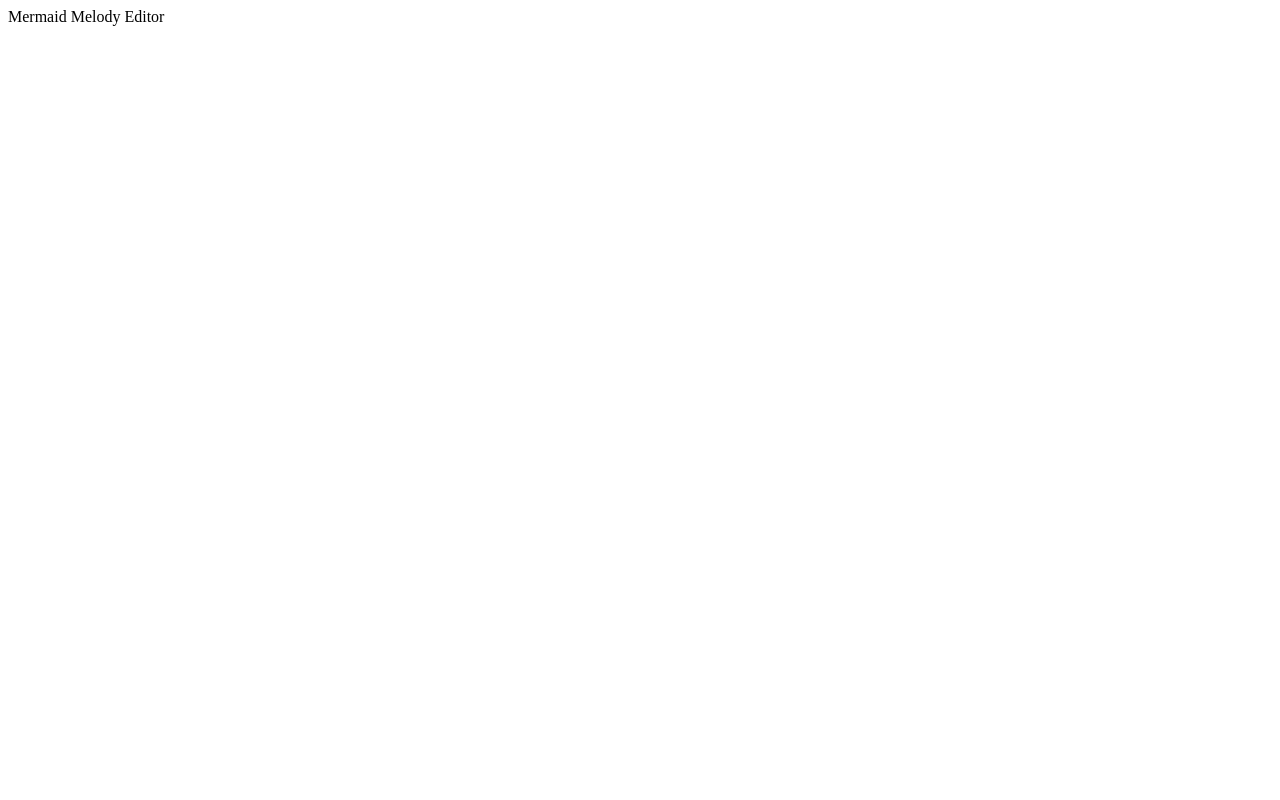
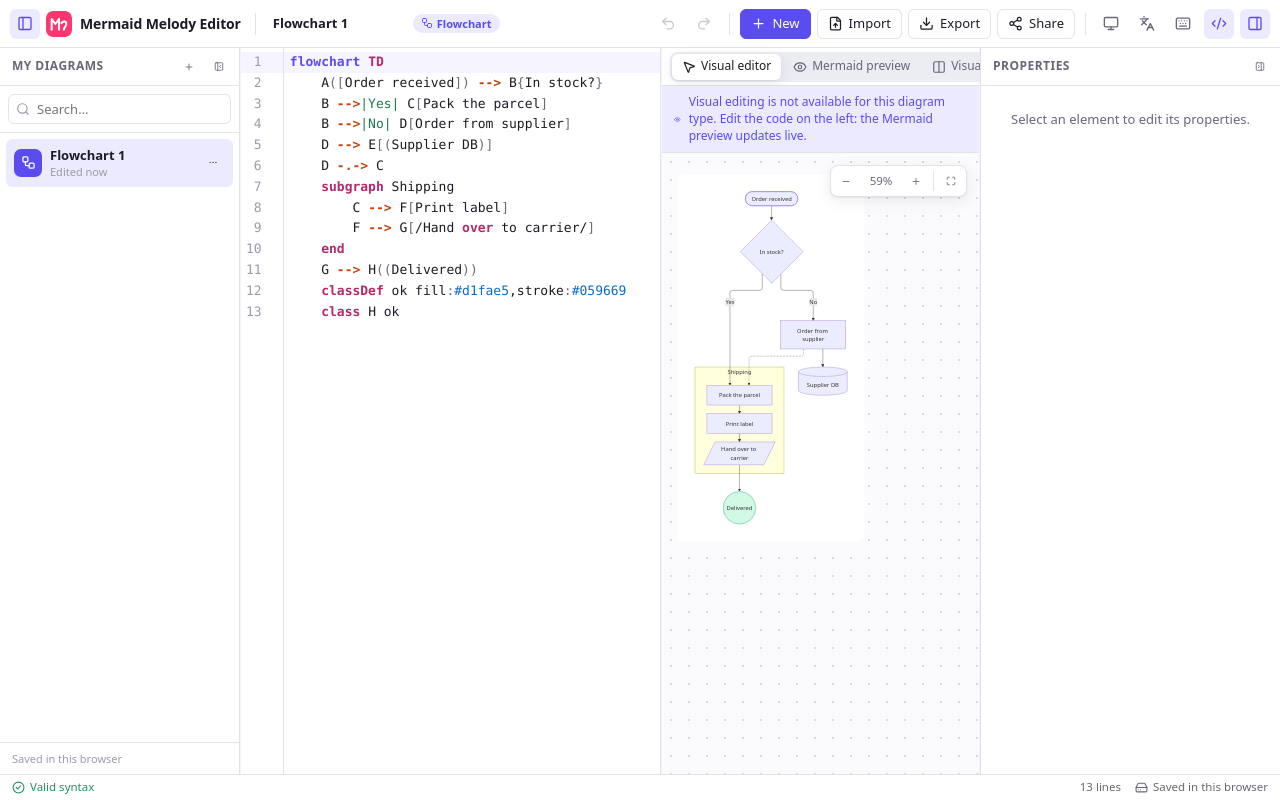
Before and after one commit to Arthur-91140/Mermaid-Melody-Editor, a React (Vite) app: page / in a window 1280 px wide. Built offline with nearby package versions, Linux system fonts and the light colour scheme.

Commit message:
Assemble l'application : panneaux redimensionnables, raccourcis, glisser-déposer

```diff
--- /dev/null
+++ b/src/App.tsx
@@ -0,0 +1,167 @@
+import { FileUp } from 'lucide-react';
+import { useEffect, useState } from 'react';
+import { exportAs, importFiles, openFromHash } from './actions';
+import { CodeEditor } from './editor/CodeEditor';
+import { Dialogs } from './components/dialogs';
+import { Inspector } from './components/Inspector';
+import { Sidebar } from './components/Sidebar';
+import { StatusBar } from './components/StatusBar';
+import { TopBar } from './components/TopBar';
+import { VisualPane } from './components/VisualPane';
+import { useValidation } from './hooks/useValidation';
+import { translate, useT } from './i18n';
+import { useDocuments } from './store/documents';
+import { useSettings } from './store/settings';
+import { templateCode } from './templates';
+import { Splitter } from './ui/Splitter';
+import { Toasts } from './ui/toast';
+
+function useAppTheme() {
+  const theme = useSettings((s) => s.theme);
+  const language = useSettings((s) => s.language);
+  useEffect(() => {
+    const media = window.matchMedia('(prefers-color-scheme: dark)');
+    const apply = () => {
+      const dark = theme === 'dark' || (theme === 'system' && media.matches);
+      document.documentElement.dataset.theme = dark ? 'dark' : 'light';
+    };
+    apply();
+    media.addEventListener('change', apply);
+    return () => media.removeEventListener('change', apply);
+  }, [theme]);
+  useEffect(() => {
+    document.documentElement.lang = language;
+  }, [language]);
+}
+
+function isTextTarget(el: EventTarget | null): boolean {
+  const node = el as HTMLElement | null;
+  return !!node && (node.isContentEditable || /^(INPUT|TEXTAREA|SELECT)$/.test(node.tagName) || !!node.closest('.cm-editor'));
+}
+
+function useGlobalShortcuts() {
+  useEffect(() => {
+    const onKey = (e: KeyboardEvent) => {
+      const mod = e.ctrlKey || e.metaKey;
+      if (mod && e.key.toLowerCase() === 's') {
+        e.preventDefault();
+        exportAs('mmd');
+        return;
+      }
+      if (isTextTarget(e.target)) return;
+      if (mod && e.key.toLowerCase() === 'z') {
+        e.preventDefault();
+        if (e.shiftKey) useDocuments.getState().redo();
+        else useDocuments.getState().undo();
+      } else if (mod && e.key.toLowerCase() === 'y') {
+        e.preventDefault();
+        useDocuments.getState().redo();
+      }
+    };
+    window.addEventListener('keydown', onKey);
+    return () => window.removeEventListener('keydown', onKey);
+  }, []);
+}
+
+function useFileDrop(): boolean {
+  const [over, setOver] = useState(false);
+  useEffect(() => {
+    let depth = 0;
+    const hasFiles = (e: DragEvent) => !!e.dataTransfer && [...e.dataTransfer.types].includes('Files');
+    const enter = (e: DragEvent) => {
+      if (!hasFiles(e)) return;
+      depth++;
+      setOver(true);
+    };
+    const leave = (e: DragEvent) => {
+      if (!hasFiles(e)) return;
+      depth = Math.max(0, depth - 1);
+      if (!depth) setOver(false);
+    };
+    const overFn = (e: DragEvent) => {
+      if (hasFiles(e)) e.preventDefault();
+    };
+    const drop = (e: DragEvent) => {
+      if (!hasFiles(e)) return;
+      e.preventDefault();
+      depth = 0;
+      setOver(false);
+      if (e.dataTransfer?.files.length) importFiles(e.dataTransfer.files);
+    };
+    window.addEventListener('dragenter', enter);
+    window.addEventListener('dragleave', leave);
+    window.addEventListener('dragover', overFn);
+    window.addEventListener('drop', drop);
+    return () => {
+      window.removeEventListener('dragenter', enter);
+      window.removeEventListener('dragleave', leave);
+      window.removeEventListener('dragover', overFn);
+      window.removeEventListener('drop', drop);
+    };
+  }, []);
+  return over;
+}
+
+export default function App() {
+  const t = useT();
+  const s = useSettings();
+  const [ready, setReady] = useState(false);
+  useAppTheme();
+  useValidation();
+  useGlobalShortcuts();
+  const dropping = useFileDrop();
+
+  useEffect(() => {
+    useDocuments.getState().init(() => {
+      const lang = useSettings.getState().language;
+      return { name: `${translate(lang, 'kind.flowchart')} 1`, code: templateCode('flowchart', lang, 'example') };
+    });
+    openFromHash();
+    const onHash = () => openFromHash();
+    window.addEventListener('hashchange', onHash);
+    setReady(true);
+    return () => window.removeEventListener('hashchange', onHash);
+  }, []);
+
+  if (!ready) return null;
+
+  return (
+    <div className="app">
+      <TopBar />
+      <main className="main">
+        {s.showSidebar && (
+          <>
+            <Sidebar />
+            <Splitter value={s.sidebarWidth} min={180} max={420} onChange={(v) => s.set({ sidebarWidth: v })} />
+          </>
+        )}
+        {s.showCode && (
+          <>
+            <section className="pane code-pane" style={{ width: s.codeWidth }}>
+              <CodeEditor />
+            </section>
+            <Splitter value={s.codeWidth} min={240} max={900} onChange={(v) => s.set({ codeWidth: v })} />
+          </>
+        )}
+        <VisualPane />
+        {s.showInspector && (
+          <>
+            <Splitter value={s.inspectorWidth} min={240} max={520} direction={-1} onChange={(v) => s.set({ inspectorWidth: v })} />
+            <Inspector />
+          </>
+        )}
+        {dropping && (
+          <div className="backdrop" style={{ pointerEvents: 'none' }}>
+            <div className="empty-state" style={{ color: '#fff' }}>
+              <FileUp size={40} />
+              <h3 style={{ color: '#fff' }}>{t('import.file')}</h3>
+            </div>
+          </div>
+        )}
+      </main>
+      <StatusBar />
+      <Dialogs />
+      <Toasts />
+    </div>
+  );
+}
--- a/src/main.tsx
+++ b/src/main.tsx
@@ -1,8 +1,11 @@
+import '@xyflow/react/dist/style.css';
 import { StrictMode } from 'react';
 import { createRoot } from 'react-dom/client';
+import App from './App';
+import './styles/app.css';
 
 createRoot(document.getElementById('root')!).render(
   <StrictMode>
-    <div>Mermaid Melody Editor</div>
+    <App />
   </StrictMode>,
 );
--- /dev/null
+++ b/src/ui/Splitter.tsx
@@ -0,0 +1,40 @@
+import { useState } from 'react';
+
+interface SplitterProps {
+  value: number;
+  onChange: (value: number) => void;
+  min: number;
+  max: number;
+  /** -1 when the resized panel is on the right of the splitter. */
+  direction?: 1 | -1;
+}
+
+export function Splitter({ value, onChange, min, max, direction = 1 }: SplitterProps) {
+  const [dragging, setDragging] = useState(false);
+  return (
+    <div
+      className={`splitter${dragging ? ' dragging' : ''}`}
+      role="separator"
+      aria-orientation="vertical"
+      onPointerDown={(e) => {
+        e.preventDefault();
+        const startX = e.clientX;
+        const start = value;
+        setDragging(true);
+        document.body.style.cursor = 'col-resize';
+        const move = (ev: PointerEvent) => {
+          const next = start + (ev.clientX - startX) * direction;
+          onChange(Math.round(Math.min(max, Math.max(min, next))));
+        };
+        const up = () => {
+          setDragging(false);
+          document.body.style.cursor = '';
+          window.removeEventListener('pointermove', move);
+          window.removeEventListener('pointerup', up);
+        };
+        window.addEventListener('pointermove', move);
+        window.addEventListener('pointerup', up);
+      }}
+    />
+  );
+}
```
